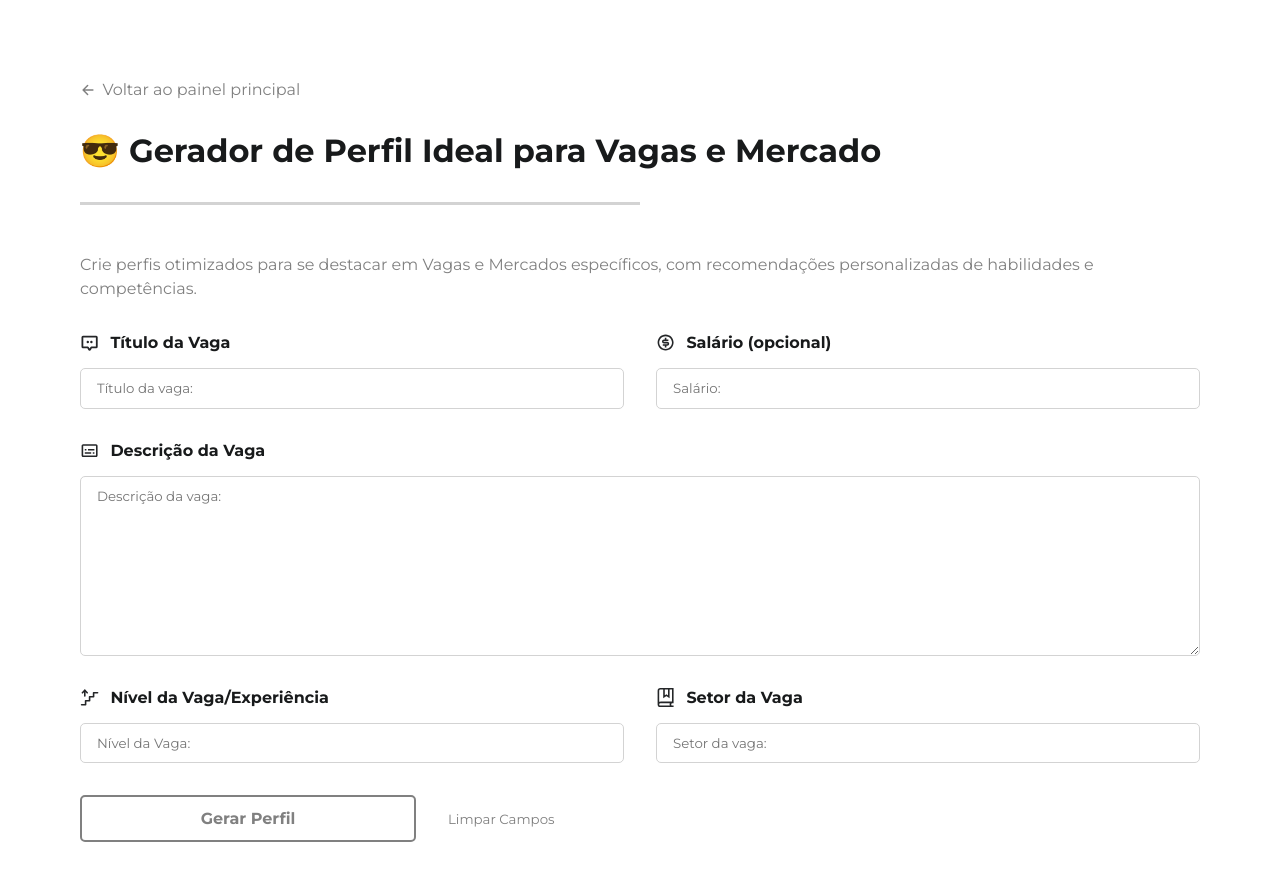
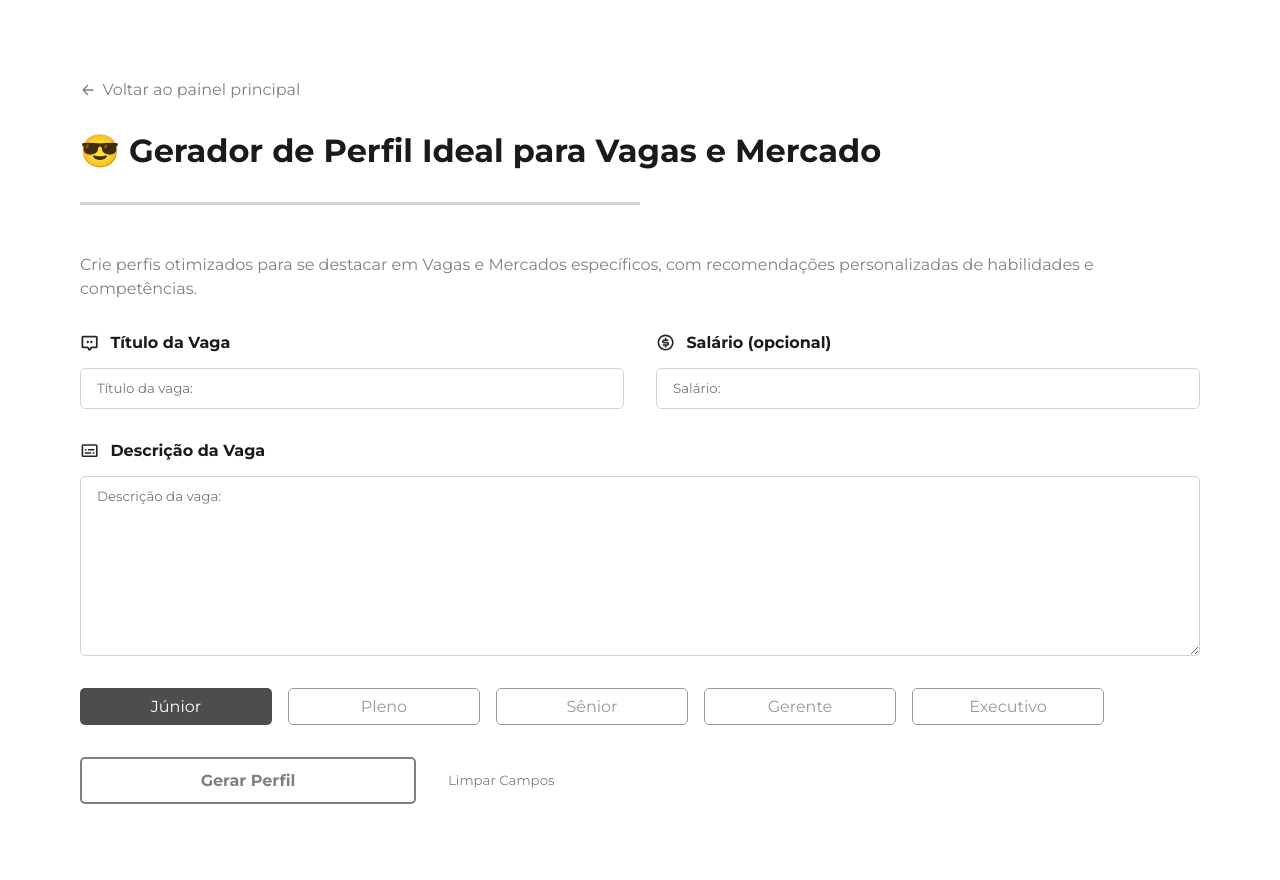
Before and after one commit to AntonyHaro/talent-engine, a React (Vite) app: page /best-profile in a window 1280 px wide. Shown: the top 880 px of the page. Built offline with nearby package versions, Linux system fonts and the light colour scheme.

Commit message:
melhorias nas features

```diff
--- a/src/components/markdown-component/MarkdownComponent.module.css
+++ b/src/components/markdown-component/MarkdownComponent.module.css
@@ -1,7 +1,7 @@
 .markdownComponent {
-    padding: 3rem;
-    border: 1px solid lightgray;
-    border-radius: 5px;
+    /* padding: 3rem; */
+    /* border: 1px solid lightgray; */
+    /* border-radius: 5px; */
     line-height: 1.6;
     background-color: transparent;
     overflow: hidden;
@@ -64,7 +64,7 @@
 .markdownComponent ul,
 .markdownComponent ol {
     margin-left: 2rem;
-    margin-bottom: 2.4rem;
+    margin-bottom: 2rem;
 }
 
 .markdownComponent li {
@@ -120,7 +120,8 @@
 /* Tabelas */
 
 .markdownComponent table {
-    padding: 0.7rem 0 3rem 0;
+    width: 100%;
+    padding: 0.3rem 0 2rem 0;
     border-spacing: 0.7rem;
 }
 
--- a/src/pages/best-profile/BestProfile.jsx
+++ b/src/pages/best-profile/BestProfile.jsx
@@ -21,6 +21,7 @@ function BestProfile() {
         sector: "",
         description: "",
         salary: "",
+        jobLevel: "junior", // Adiciona a propriedade para armazenar o tipo da vaga
     });
     const [loading, setLoading] = useState(false);
     const [error, setError] = useState(null);
@@ -41,6 +42,7 @@ function BestProfile() {
             sector: "",
             description: "",
             salary: "",
+            jobLevel: "junior",
         });
     };
 
@@ -56,7 +58,6 @@ function BestProfile() {
                     headers: { "Content-Type": "application/json" },
                 }
             );
-            console.log(data.response);
             setOutput(data.response);
         } catch (error) {
             console.error(error);
@@ -83,7 +84,6 @@ function BestProfile() {
                             <PiChatCenteredDotsBold />
                             Título da Vaga
                         </label>
-
                         <input
                             type="text"
                             placeholder="Título da vaga:"
@@ -126,35 +126,41 @@ function BestProfile() {
                     />
                 </div>
 
-                <div className={styles.multiColumn}>
-                    <div className={styles.inputGroup}>
-                        <label htmlFor="level">
-                            <TbStairsUp />
-                            Nível da Vaga/Experiência
+                <div className={styles.jobLevelContainer}>
+                    {[
+                        "junior",
+                        "mid-level",
+                        "senior",
+                        "manager",
+                        "executive",
+                    ].map((type) => (
+                        <label
+                            key={type}
+                            className={`${styles.jobLevel} ${
+                                job.jobLevel === type ? styles.selected : ""
+                            }`}
+                            style={{ display: "block", cursor: "pointer" }}
+                        >
+                            {type === "junior" && "Júnior"}
+                            {type === "mid-level" && "Pleno"}
+                            {type === "senior" && "Sênior"}
+                            {type === "manager" && "Gerente"}
+                            {type === "executive" && "Executivo"}
+
+                            <input
+                                type="radio"
+                                name="jobLevel"
+                                value={type}
+                                checked={job.jobLevel === type}
+                                onChange={() =>
+                                    setJob((prevJob) => ({
+                                        ...prevJob,
+                                        jobLevel: type,
+                                    }))
+                                }
+                            />
                         </label>
-                        <input
-                            type="text"
-                            placeholder="Nível da Vaga:"
-                            name="level"
-                            id="level"
-                            value={job.level}
-                            onChange={handleJobChange}
-                        />
-                    </div>
-                    <div className={styles.inputGroup}>
-                        <label htmlFor="sector">
-                            <GrBook />
-                            Setor da Vaga
-                        </label>
-                        <input
-                            type="text"
-                            placeholder="Setor da vaga:"
-                            name="sector"
-                            id="sector"
-                            value={job.sector}
-                            onChange={handleJobChange}
-                        />
-                    </div>
+                    ))}
                 </div>
             </div>
 
--- a/src/pages/best-profile/BestProfile.module.css
+++ b/src/pages/best-profile/BestProfile.module.css
@@ -62,76 +62,55 @@
     color: var(--primary-color);
 }
 
+.jobLevelContainer {
+    width: 100%;
+    display: flex;
+    flex-wrap: wrap;
+    gap: 1rem;
+}
+
+.jobLevel {
+    /* flex: 1; */
+    min-width: 12rem;
+    border: 1px solid hsl(0, 0%, 60%);
+    color: hsl(0, 0%, 60%);
+    padding: 0.5rem 0.7rem;
+    display: flex;
+    align-items: center;
+    justify-content: center;
+    text-align: center;
+    cursor: pointer;
+    border-radius: 5px;
+    transition: 0.2s;
+    font-weight: normal;
+}
+
+.jobLevel:hover {
+    transform: translateY(-0.2rem);
+    border-color: hsl(210, 0%, 30%);
+    color: hsl(210, 0%, 30%);
+}
+
+.jobLevel.selected {
+    background-color: hsl(210, 0%, 30%);
+    color: white;
+    border-color: transparent;
+}
+
+.jobLevel input[type="radio"] {
+    -webkit-appearance: none;
+    -moz-appearance: none;
+    appearance: none;
+    opacity: 0;
+    width: 0px;
+    height: 0px;
+    outline: none;
+    cursor: pointer;
+    display: none;
+}
+
 .actions {
     display: flex;
     gap: 1rem;
     margin-bottom: 2rem;
 }
-
-.addButton,
-.resetButton {
-    padding: 0.5rem 1rem;
-    border: none;
-    border-radius: 5px;
-    cursor: pointer;
-}
-
-.addButton {
-    background-color: var(--primary-color);
-    font-weight: bold;
-    color: white;
-    transition: 0.2s;
-}
-
-.addButton:hover {
-    transform: translateY(-0.2rem);
-}
-
-.resetButton {
-    background-color: transparent;
-    color: gray;
-}
-
-.comparisonTable,
-.output table {
-    width: 100%;
-    border-spacing: 0.7rem;
-    /* border-collapse: collapse; */
-    border-radius: 8px;
-    overflow: hidden;
-}
-
-.comparisonTable th,
-.comparisonTable td,
-.output th,
-.output td {
-    border: 1px solid lightgray;
-    padding: 1rem;
-    text-align: left;
-    transition: 0.2s ease-out;
-}
-
-.comparisonTable td:hover,
-.output td:hover {
-    border-color: gray;
-}
-
-.comparisonTable th,
-.output th {
-    background-color: hsl(0, 0%, 87%);
-}
-
-.comparisonTable thead th:first-child,
-.output thead th:first-child {
-    border-top-left-radius: 8px;
-}
-
-.comparisonTable thead th:last-child,
-.output thead th:last-child {
-    border-top-right-radius: 8px;
-}
-
-.comparisonTable tbody td,
-.output tbody td {
-    border-radius: 5px;
-}
--- a/src/pages/cv-analyzer/CvAnalyzer.jsx
+++ b/src/pages/cv-analyzer/CvAnalyzer.jsx
@@ -102,6 +102,36 @@ export default function CvAnalyzer() {
                 Adicione currículos e as informações da vaga para iniciar a
                 análise com a Inteligência Artificial.
             </p>
+
+            <div className={styles.cvForms}>
+                {cvFiles.map((cv, index) => (
+                    <FormCard key={index}>
+                        <h3>Candidato {index + 1}</h3>
+                        <p style={{ marginBottom: "1rem" }}>
+                            Anexe o currículo do candidato no formato PDF:
+                        </p>
+                        <div className={styles.inputContainer}>
+                            <div className={styles.inputGroup}>
+                                <label htmlFor="file-input">
+                                    <FaRegFileAlt />
+                                    Currículo do Candidato:
+                                </label>
+                                <input
+                                    type="file"
+                                    name="file-input"
+                                    onChange={(event) =>
+                                        handleFileChange(event, index)
+                                    }
+                                    className={styles.fileInput}
+                                    ref={(el) =>
+                                        (fileInputRefs.current[index] = el)
+                                    }
+                                />
+                            </div>
+                        </div>
+                    </FormCard>
+                ))}
+            </div>
             <div className={styles.jobForm}>
                 <h3>Informações da Vaga:</h3>
                 <div className={styles.inputContainer}>
@@ -137,35 +167,6 @@ export default function CvAnalyzer() {
                     </div>
                 </div>
             </div>
-            <div className={styles.cvForms}>
-                {cvFiles.map((cv, index) => (
-                    <FormCard key={index}>
-                        <h3>Candidato {index + 1}</h3>
-                        <p style={{ marginBottom: "1rem" }}>
-                            Anexe o currículo do candidato no formato PDF:
-                        </p>
-                        <div className={styles.inputContainer}>
-                            <div className={styles.inputGroup}>
-                                <label htmlFor="file-input">
-                                    <FaRegFileAlt />
-                                    Currículo do Candidato:
-                                </label>
-                                <input
-                                    type="file"
-                                    name="file-input"
-                                    onChange={(event) =>
-                                        handleFileChange(event, index)
-                                    }
-                                    className={styles.fileInput}
-                                    ref={(el) =>
-                                        (fileInputRefs.current[index] = el)
-                                    }
-                                />
-                            </div>
-                        </div>
-                    </FormCard>
-                ))}
-            </div>
             <Actions
                 onSubmit={handleSubmit}
                 onAdd={handleAdd}
--- a/src/pages/jobs/Jobs.module.css
+++ b/src/pages/jobs/Jobs.module.css
@@ -202,7 +202,7 @@
 .buttonContainer {
     display: flex;
     align-items: center;
-    gap: 1rem;
+    gap: 0.7rem;
     opacity: 0;
     transition: 0.2s;
     color: hsla(0, 0%, 0%, 0.45);
@@ -210,7 +210,8 @@
 
 .buttonContainer button {
     color: hsla(0, 0%, 0%, 0.45);
-    border: none;
+    padding: 0.3rem;
+    border: 0;
     background-color: transparent;
     cursor: pointer;
     display: flex;
```
Also changed, not shown: src/pages/jobs/Jobs.jsx (+31 -12 lines).
